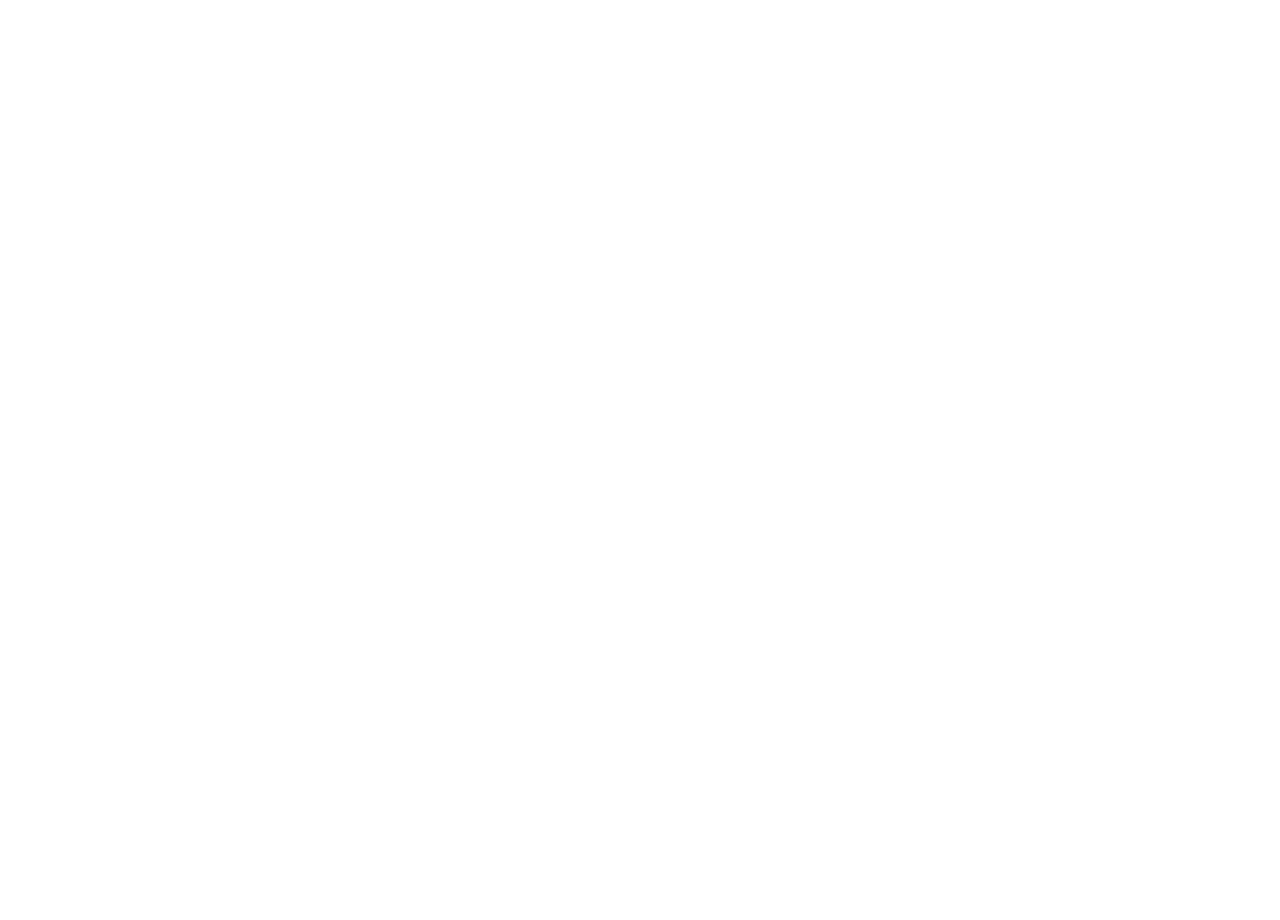
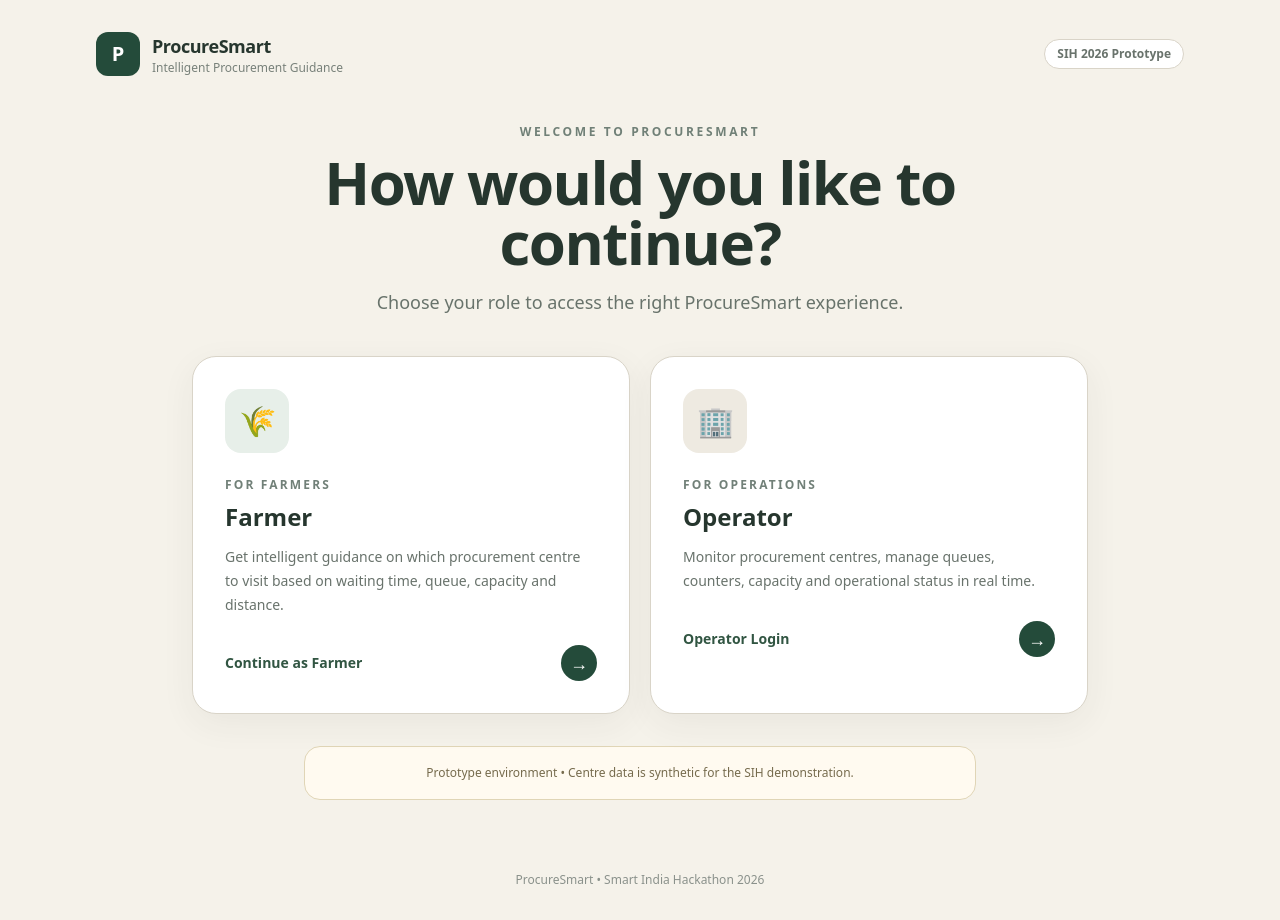
Before and after one commit to kaleemarif/procuresmart, a Next.js app in the folder frontend/: page / in a window 1280 px wide. Before the commit this address had no page. Before the commit the page ends 800 px from the top, so only its background shows below. Built offline with nearby package versions, Linux system fonts and the light colour scheme.

Commit message:
Implement homepage layout with navigation links
Removed redirect to '/farmer' and implemented a full homepage layout with navigation links for Farmers and Operators.

```diff
--- a/frontend/app/page.tsx
+++ b/frontend/app/page.tsx
@@ -1,5 +1,134 @@
-import { redirect } from "next/navigation";
+"use client";
+
+import Link from "next/link";
 
 export default function HomePage() {
-  redirect("/farmer");
+  return (
+    <main className="min-h-screen bg-[#f5f2ea] text-[#26362e]">
+      <div className="mx-auto flex min-h-screen max-w-6xl flex-col px-5 py-8 lg:px-8">
+        {/* Header */}
+        <header className="flex items-center justify-between">
+          <div className="flex items-center gap-3">
+            <div className="flex h-11 w-11 items-center justify-center rounded-xl bg-[#244b3a] text-xl font-bold text-white">
+              P
+            </div>
+
+            <div>
+              <p className="text-lg font-bold tracking-tight">
+                ProcureSmart
+              </p>
+              <p className="text-xs text-[#78817a]">
+                Intelligent Procurement Guidance
+              </p>
+            </div>
+          </div>
+
+          <span className="hidden rounded-full border border-[#d9d4c8] bg-white px-3 py-1.5 text-xs font-semibold text-[#69736c] sm:block">
+            SIH 2026 Prototype
+          </span>
+        </header>
+
+        {/* Main */}
+        <section className="flex flex-1 items-center justify-center py-12">
+          <div className="w-full max-w-4xl">
+            <div className="mb-10 text-center">
+              <p className="mb-3 text-xs font-bold uppercase tracking-[0.22em] text-[#708077]">
+                Welcome to ProcureSmart
+              </p>
+
+              <h1 className="text-4xl font-bold tracking-tight sm:text-5xl lg:text-6xl">
+                How would you like to continue?
+              </h1>
+
+              <p className="mx-auto mt-4 max-w-2xl text-base leading-7 text-[#68736b] sm:text-lg">
+                Choose your role to access the right ProcureSmart experience.
+              </p>
+            </div>
+
+            {/* Role cards */}
+            <div className="grid gap-5 md:grid-cols-2">
+              {/* Farmer */}
+              <Link
+                href="/farmer"
+                className="group rounded-3xl border border-[#d9d4c8] bg-white p-7 shadow-[0_10px_35px_rgba(48,59,52,0.06)] transition duration-200 hover:-translate-y-1 hover:border-[#aebfb3] hover:shadow-[0_16px_45px_rgba(48,59,52,0.10)] sm:p-8"
+              >
+                <div className="flex h-16 w-16 items-center justify-center rounded-2xl bg-[#e7efe9] text-3xl">
+                  🌾
+                </div>
+
+                <p className="mt-6 text-xs font-bold uppercase tracking-[0.18em] text-[#718078]">
+                  For Farmers
+                </p>
+
+                <h2 className="mt-2 text-2xl font-bold text-[#26362e]">
+                  Farmer
+                </h2>
+
+                <p className="mt-3 text-sm leading-6 text-[#69736c]">
+                  Get intelligent guidance on which procurement centre to visit
+                  based on waiting time, queue, capacity and distance.
+                </p>
+
+                <div className="mt-7 flex items-center justify-between">
+                  <span className="text-sm font-bold text-[#315542]">
+                    Continue as Farmer
+                  </span>
+
+                  <span className="flex h-9 w-9 items-center justify-center rounded-full bg-[#244b3a] text-lg text-white transition-transform group-hover:translate-x-1">
+                    →
+                  </span>
+                </div>
+              </Link>
+
+              {/* Operator */}
+              <Link
+                href="/operator/login"
+                className="group rounded-3xl border border-[#d9d4c8] bg-white p-7 shadow-[0_10px_35px_rgba(48,59,52,0.06)] transition duration-200 hover:-translate-y-1 hover:border-[#aebfb3] hover:shadow-[0_16px_45px_rgba(48,59,52,0.10)] sm:p-8"
+              >
+                <div className="flex h-16 w-16 items-center justify-center rounded-2xl bg-[#eeeae1] text-3xl">
+                  🏢
+                </div>
+
+                <p className="mt-6 text-xs font-bold uppercase tracking-[0.18em] text-[#718078]">
+                  For Operations
+                </p>
+
+                <h2 className="mt-2 text-2xl font-bold text-[#26362e]">
+                  Operator
+                </h2>
+
+                <p className="mt-3 text-sm leading-6 text-[#69736c]">
+                  Monitor procurement centres, manage queues, counters,
+                  capacity and operational status in real time.
+                </p>
+
+                <div className="mt-7 flex items-center justify-between">
+                  <span className="text-sm font-bold text-[#315542]">
+                    Operator Login
+                  </span>
+
+                  <span className="flex h-9 w-9 items-center justify-center rounded-full bg-[#244b3a] text-lg text-white transition-transform group-hover:translate-x-1">
+                    →
+                  </span>
+                </div>
+              </Link>
+            </div>
+
+            {/* Prototype note */}
+            <div className="mx-auto mt-8 max-w-2xl rounded-2xl border border-[#e0d5b6] bg-[#fffaf0] px-5 py-4 text-center">
+              <p className="text-xs leading-5 text-[#766b4d]">
+                Prototype environment • Centre data is synthetic for the SIH
+                demonstration.
+              </p>
+            </div>
+          </div>
+        </section>
+
+        {/* Footer */}
+        <footer className="pt-6 text-center text-xs text-[#8a918b]">
+          ProcureSmart • Smart India Hackathon 2026
+        </footer>
+      </div>
+    </main>
+  );
 }
```
